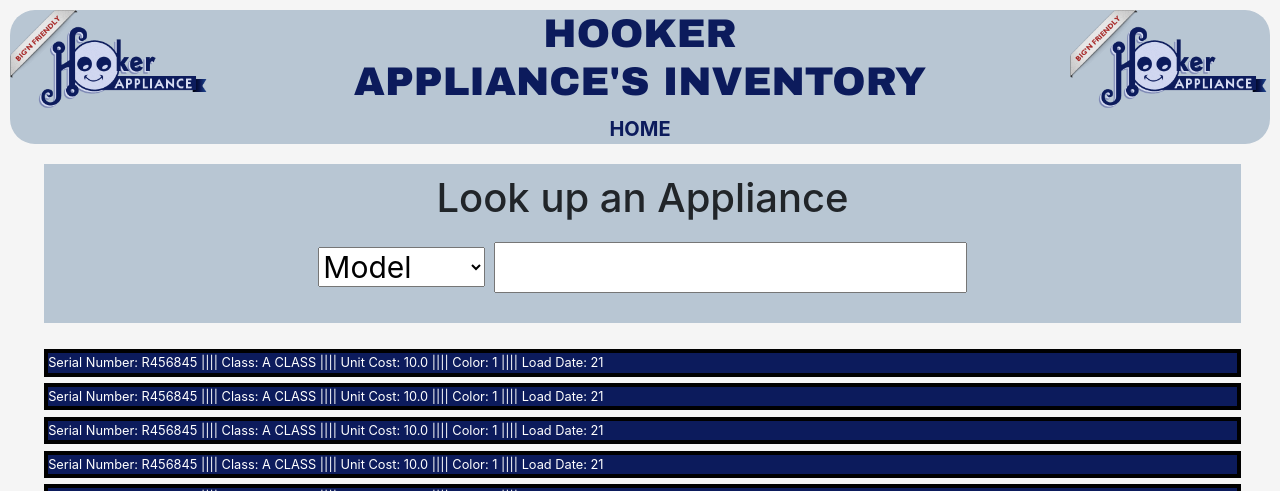
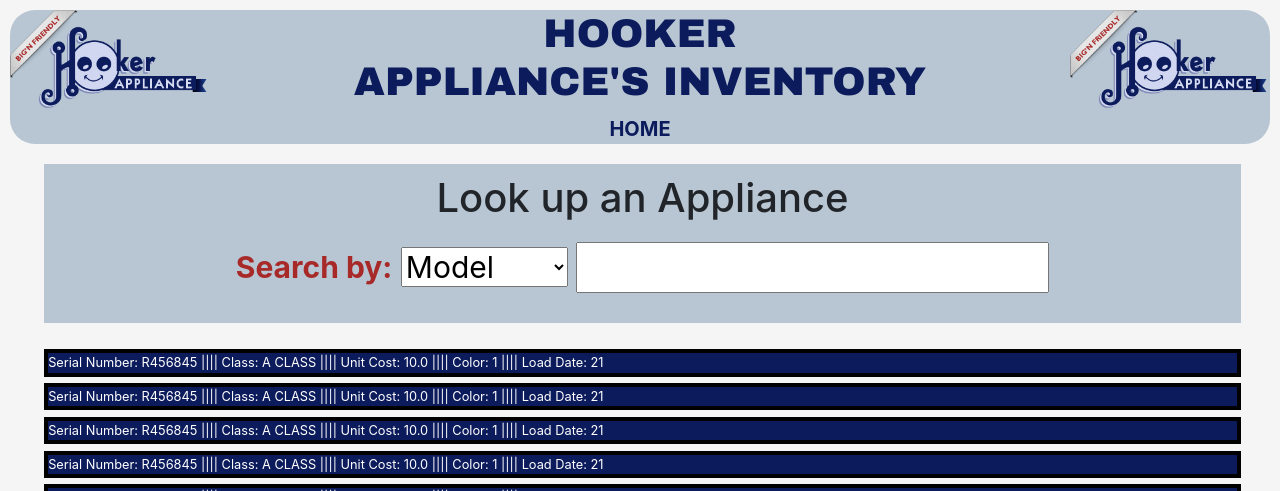
Before and after one commit to CarterFiggins/HookerAppliance, a Django app: page /lookAppliance in a window 1280 px wide. Shown: the top 491 px of the page. Run offline with Django 3.2, Linux system fonts and the light colour scheme; data comes from the database, SQL or seed files in the repository; some libraries are stand-ins or nearby versions.

Commit message:
updated look

```diff
--- a/HookerApp/cards/templates/cards/lookAppliance.html
+++ b/HookerApp/cards/templates/cards/lookAppliance.html
@@ -36,6 +36,7 @@
 			<form id = 'formAppSearch' method = "post" action="/lookAppliance" >
 				{% csrf_token %}
 				<div class= "lookUp">
+						<span class = "red"> Search by:</span>
 					<select name = "selectSearch" id = "selectSearch" from = 'formAppSearch'>
 						<option value = 'model' {{sModel}} >Model</option>
 						<option value = 'serial' {{sSerial}}>  Serial</option>
```
